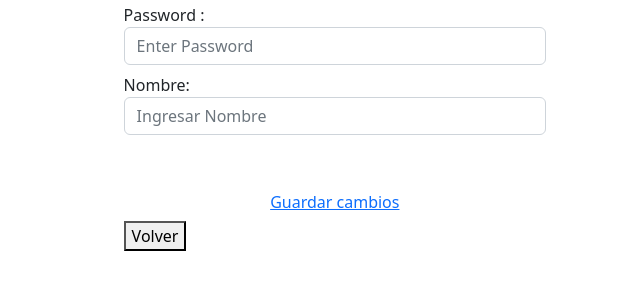
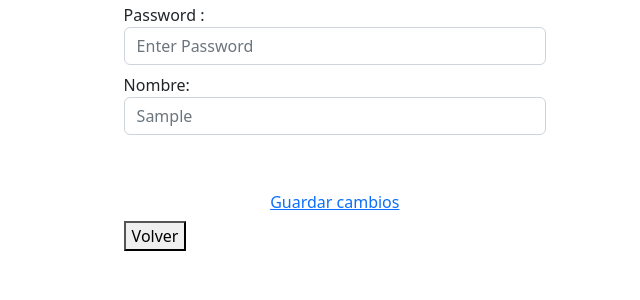
Before and after one commit to elTrillos/IDS2, a Flask app: page /userUpdate/1 in a window 1280 px wide. Shown: the part 309-609 px from the top of the page, without its empty margins (640-1280 px from the left). Run offline with Flask 3, Linux system fonts and the light colour scheme; the visitor is signed in with stand-in values (Sample User, id 1); tables that the repository leaves empty hold one stand-in row (values such as "Sample post").

Commit message:
fix show name in update

```diff
--- a/templates/userUpdate.html
+++ b/templates/userUpdate.html
@@ -20,7 +20,7 @@
                   </div>
                   <div class="form-group mb-5">
                     <label for="name">Nombre: </label>
-                    <input type="text" placeholder="Ingresar Nombre" name="nombre" class="form-control" id="name">
+                    <input type="text"  name="nombre" class="form-control" id="name" placeholder= {{profile.nombre}}>
                   </div>
               </form>
               <button class="btn form-control btn-default" id="saveData" type="button" value="Guardar usuario" onclick="saveData();"><a href='/'>Guardar cambios</a></button>
```
